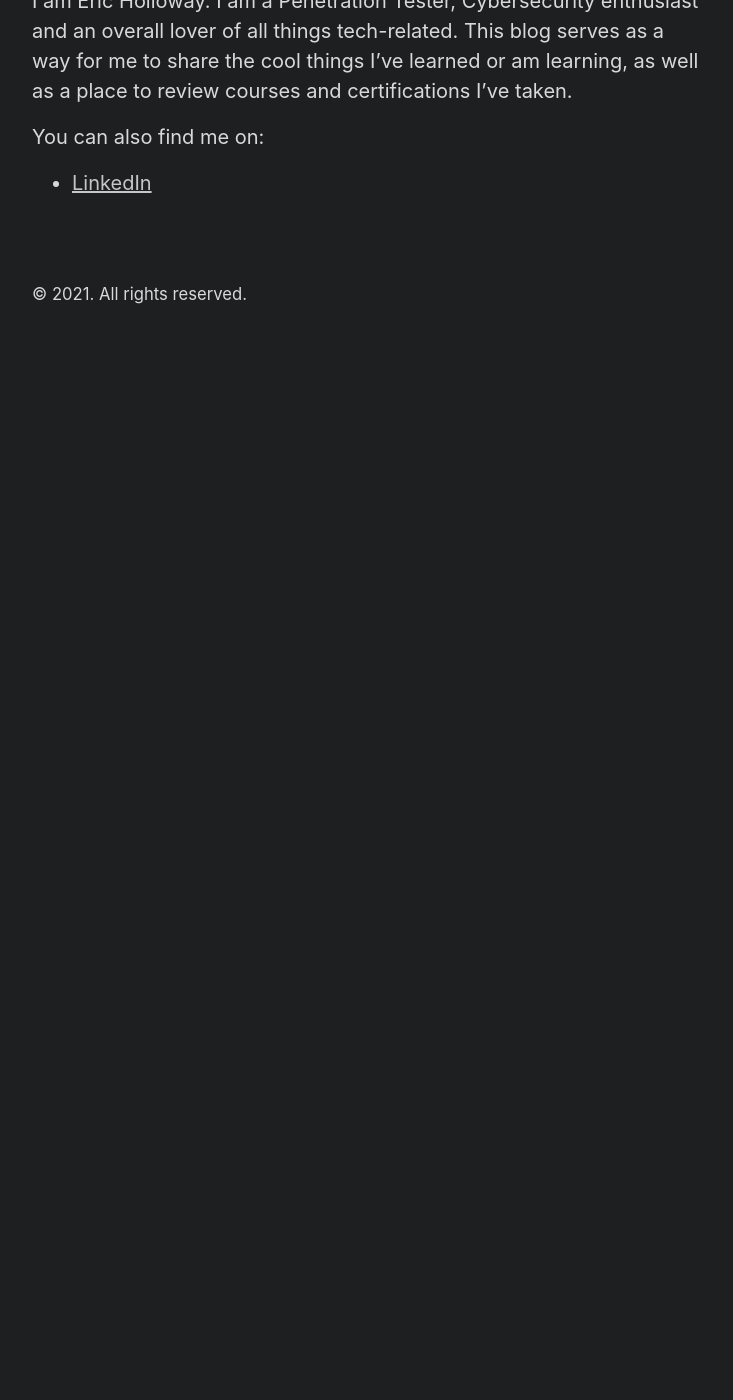
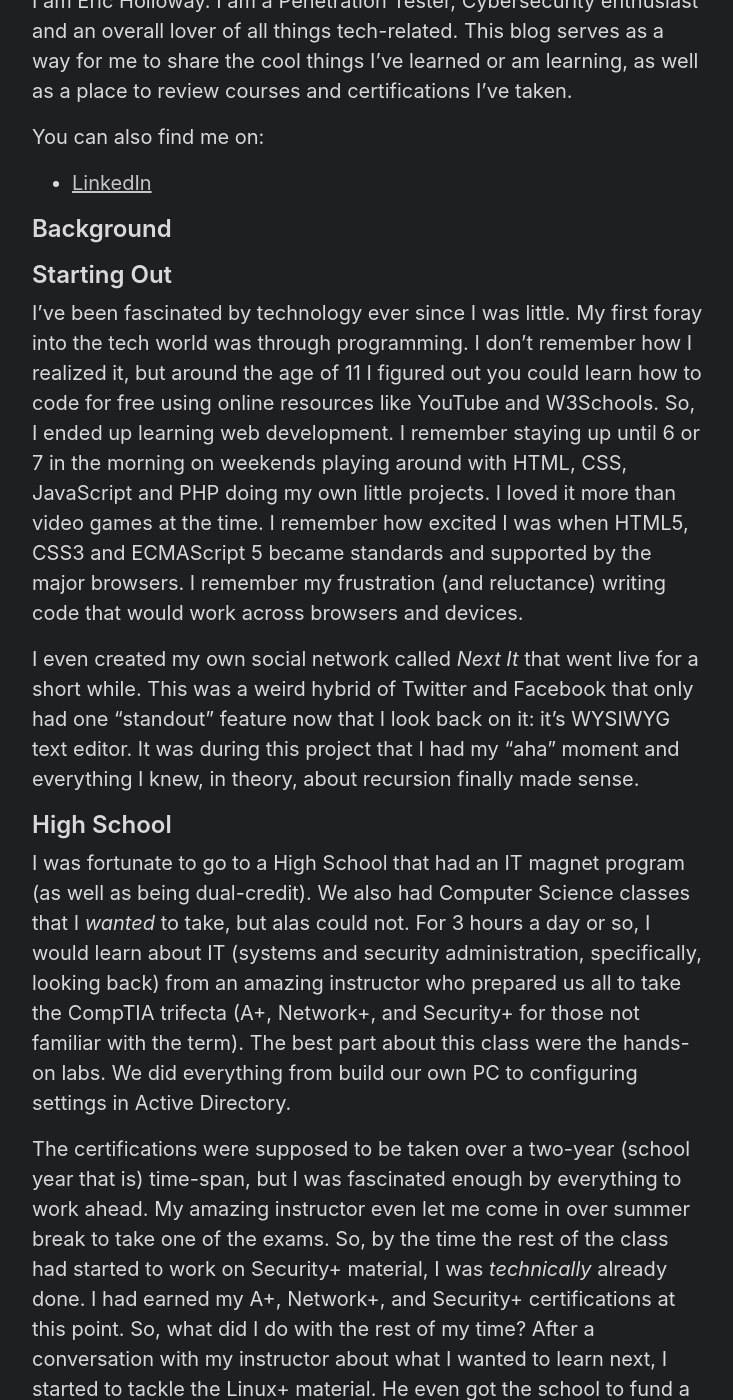
Before and after one commit to RePRGM/rePRGM.github.io, a Jekyll site: the page built from about.md, in a window 1280 px wide and 1400 px high, scrolled down 237 px. Shown: the whole window, without its empty margins (272-1005 px from the left). Built offline with Jekyll 4.4.1, drawn with Linux system fonts in a browser that asks for light colours; before the commit the page ends 900 px from its top, so only the background shows below that; some of the changed text lies outside the part shown.

Commit message:
Update about.md

```diff
--- a/about.md
+++ b/about.md
@@ -9,3 +9,25 @@ I am Eric Holloway. I am a Penetration Tester, Cybersecurity enthusiast and an o
 
 You can also find me on:
 - [LinkedIn](https://www.linkedin.com/in/eric-holloway-21b3168a/)
+
+## Background
+
+## Starting Out
+
+I've been fascinated by technology ever since I was little. My first foray into the tech world was through programming. I don't remember how I realized it, but around the age of 11 I figured out you could learn how to code for free using online resources like YouTube and W3Schools. So, I ended up learning web development. I remember staying up until 6 or 7 in the morning on weekends playing around with HTML, CSS, JavaScript and PHP doing my own little projects. I loved it more than video games at the time. I remember how excited I was when HTML5, CSS3 and ECMAScript 5 became standards and supported by the major browsers. I remember my frustration (and reluctance) writing code that would work across browsers and devices.
+
+I even created my own social network called *Next It* that went live for a short while. This was a weird hybrid of Twitter and Facebook that only had one "standout" feature now that I look back on it: it's WYSIWYG text editor. It was during this project that I had my "aha" moment and everything I knew, in theory, about recursion finally made sense.
+
+## High School
+
+I was fortunate to go to a High School that had an IT magnet program (as well as being dual-credit). We also had Computer Science classes that I *wanted* to take, but alas could not. For 3 hours a day or so, I would learn about IT (systems and security administration, specifically, looking back) from an amazing instructor who prepared us all to take the CompTIA trifecta (A+, Network+, and Security+ for those not familiar with the term). The best part about this class were the hands-on labs. We did everything from build our own PC to configuring settings in Active Directory.
+
+The certifications were supposed to be taken over a two-year (school year that is) time-span, but I was fascinated enough by everything to work ahead. My amazing instructor even let me come in over summer break to take one of the exams. So, by the time the rest of the class had started to work on Security+ material, I was *technically* already done. I had earned my A+, Network+, and Security+ certifications at this point. So, what did I do with the rest of my time? After a conversation with my instructor about what I wanted to learn next, I started to tackle the Linux+ material. He even got the school to fund a voucher for the certification exam. Unfortunately, I did not pass that exam.
+
+## Enlistment
+
+After High School, I found myself enlisted in the United States Marine Corps where I worked as a Network Administrator configuring Cisco routers and switches. Again, I found myself fascinated by everything and went on to earn my CCENT and CCNA certifications. I had started to prepare for the CCNP as well, but did not take the exams for it.
+
+## Today
+
+Today, I am a Penetration Tester and aspiring Red Team Operator. Beyond the "cool" factor, it allows me to learn about and touch all aspects of IT, Cybersecurity, and Computer Science. There is a never-ending and always-expanding wealth of knowledge in this field and I love that.
```
